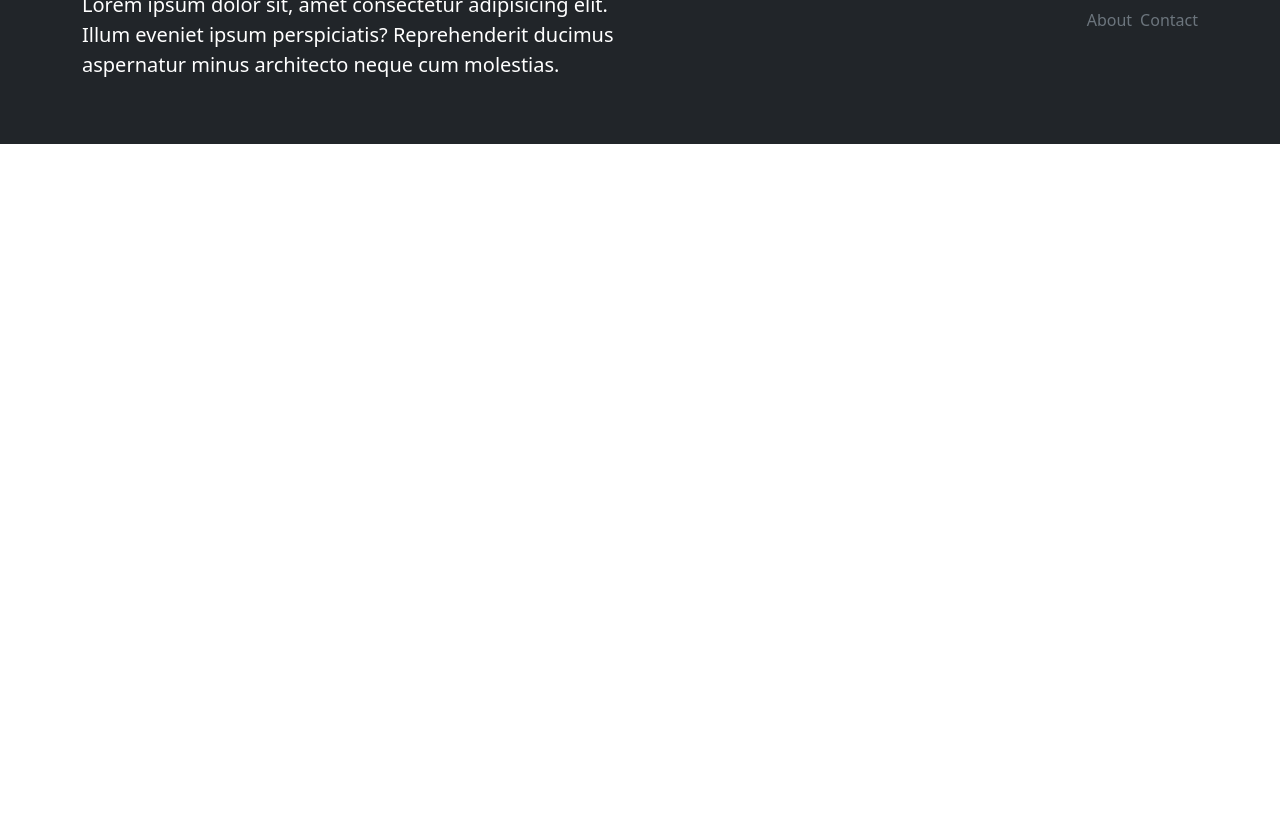
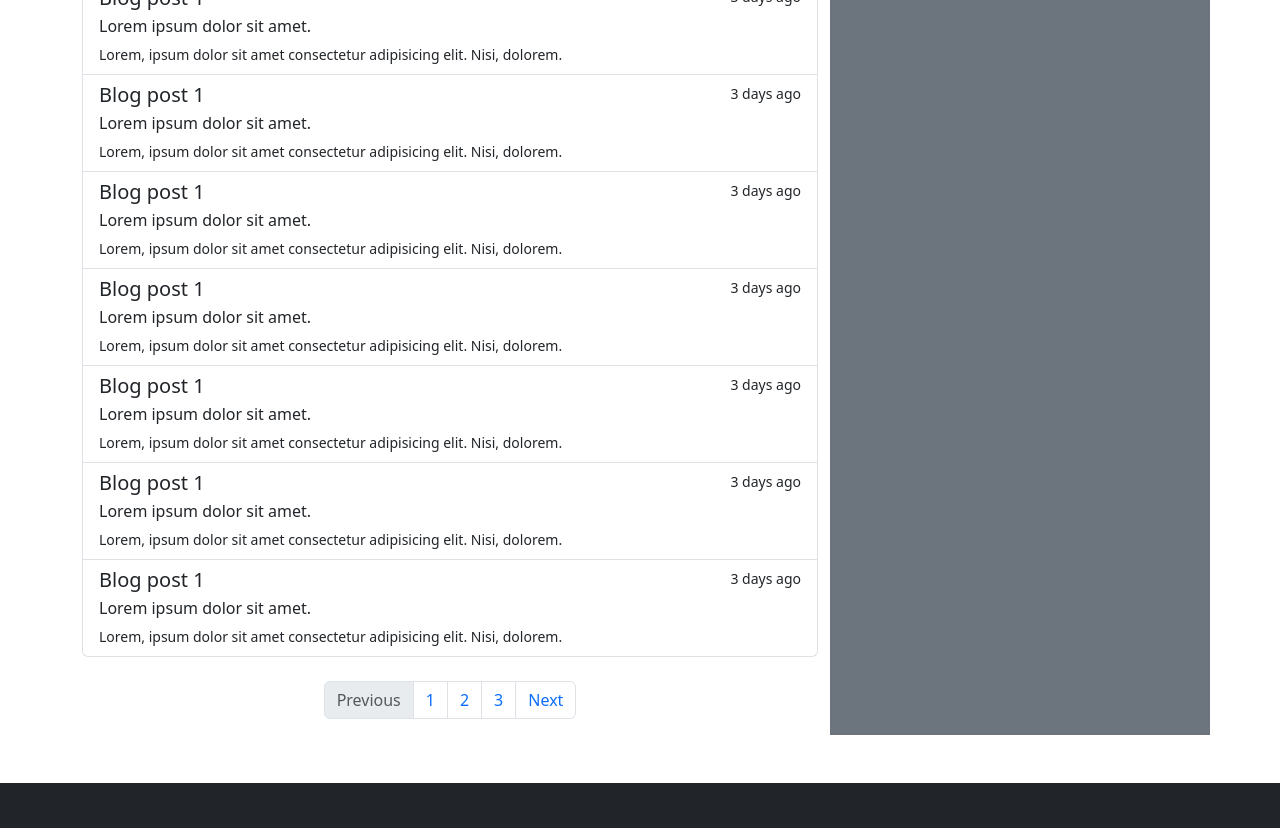
Before and after one commit to sourav-cse-dev/simple-blog, a plain HTML site: page index.html in a window 1280 px wide. Shown: the part 726-1554 px from the top of the page. Before the commit the page ends 870 px from the top, so only its background shows below. Drawn offline with nearby package versions, Linux system fonts and the light colour scheme.

Commit message:
content section started

```diff
--- a/index.html
+++ b/index.html
@@ -84,6 +84,97 @@
         </div>
       </section>
       <!-- featured post section ends here -->
+
+      <!-- content section starts here -->
+      <section>
+        <div class="container my-5">
+          <div class="row">
+            <!-- Main Content - Article List -->
+            <div class="col-lg-8">
+              <h3>Recent Articles</h3>
+              <!-- article list group -->
+              <div class="list-group my-4">
+                <a href="#" class="list-group-item list-group-item-action" aria-current="true">
+                  <div class="d-flex w-100 justify-content-between">
+                    <h5 class="mb-1">Blog post 1</h5>
+                    <small>3 days ago</small>
+                  </div>
+                  <p class="mb-1">Lorem ipsum dolor sit amet.</p>
+                  <small>Lorem, ipsum dolor sit amet consectetur adipisicing elit. Nisi, dolorem.</small>
+                </a>
+                <a href="#" class="list-group-item list-group-item-action" aria-current="true">
+                  <div class="d-flex w-100 justify-content-between">
+                    <h5 class="mb-1">Blog post 1</h5>
+                    <small>3 days ago</small>
+                  </div>
+                  <p class="mb-1">Lorem ipsum dolor sit amet.</p>
+                  <small>Lorem, ipsum dolor sit amet consectetur adipisicing elit. Nisi, dolorem.</small>
+                </a>
+                <a href="#" class="list-group-item list-group-item-action" aria-current="true">
+                  <div class="d-flex w-100 justify-content-between">
+                    <h5 class="mb-1">Blog post 1</h5>
+                    <small>3 days ago</small>
+                  </div>
+                  <p class="mb-1">Lorem ipsum dolor sit amet.</p>
+                  <small>Lorem, ipsum dolor sit amet consectetur adipisicing elit. Nisi, dolorem.</small>
+                </a>
+                <a href="#" class="list-group-item list-group-item-action" aria-current="true">
+                  <div class="d-flex w-100 justify-content-between">
+                    <h5 class="mb-1">Blog post 1</h5>
+                    <small>3 days ago</small>
+                  </div>
+                  <p class="mb-1">Lorem ipsum dolor sit amet.</p>
+                  <small>Lorem, ipsum dolor sit amet consectetur adipisicing elit. Nisi, dolorem.</small>
+                </a>
+                <a href="#" class="list-group-item list-group-item-action" aria-current="true">
+                  <div class="d-flex w-100 justify-content-between">
+                    <h5 class="mb-1">Blog post 1</h5>
+                    <small>3 days ago</small>
+                  </div>
+                  <p class="mb-1">Lorem ipsum dolor sit amet.</p>
+                  <small>Lorem, ipsum dolor sit amet consectetur adipisicing elit. Nisi, dolorem.</small>
+                </a>
+                <a href="#" class="list-group-item list-group-item-action" aria-current="true">
+                  <div class="d-flex w-100 justify-content-between">
+                    <h5 class="mb-1">Blog post 1</h5>
+                    <small>3 days ago</small>
+                  </div>
+                  <p class="mb-1">Lorem ipsum dolor sit amet.</p>
+                  <small>Lorem, ipsum dolor sit amet consectetur adipisicing elit. Nisi, dolorem.</small>
+                </a>
+                <a href="#" class="list-group-item list-group-item-action" aria-current="true">
+                  <div class="d-flex w-100 justify-content-between">
+                    <h5 class="mb-1">Blog post 1</h5>
+                    <small>3 days ago</small>
+                  </div>
+                  <p class="mb-1">Lorem ipsum dolor sit amet.</p>
+                  <small>Lorem, ipsum dolor sit amet consectetur adipisicing elit. Nisi, dolorem.</small>
+                </a>
+              </div>
+
+              <!-- article pagination -->
+              <nav aria-label="Page navigation">
+                <ul class="pagination justify-content-center">
+                  <li class="page-item disabled">
+                    <a class="page-link">Previous</a>
+                  </li>
+                  <li class="page-item"><a class="page-link" href="#">1</a></li>
+                  <li class="page-item"><a class="page-link" href="#">2</a></li>
+                  <li class="page-item"><a class="page-link" href="#">3</a></li>
+                  <li class="page-item">
+                    <a class="page-link" href="#">Next</a>
+                  </li>
+                </ul>
+              </nav>
+            </div>
+            <!-- Right Side Bar -->
+            <div class="col-lg-4 py-5 bg-secondary">
+
+            </div>
+          </div>
+        </div>
+      </section>
+      <!-- content section ends here -->
     </main>
     <!-- main section ends here -->
 
```
